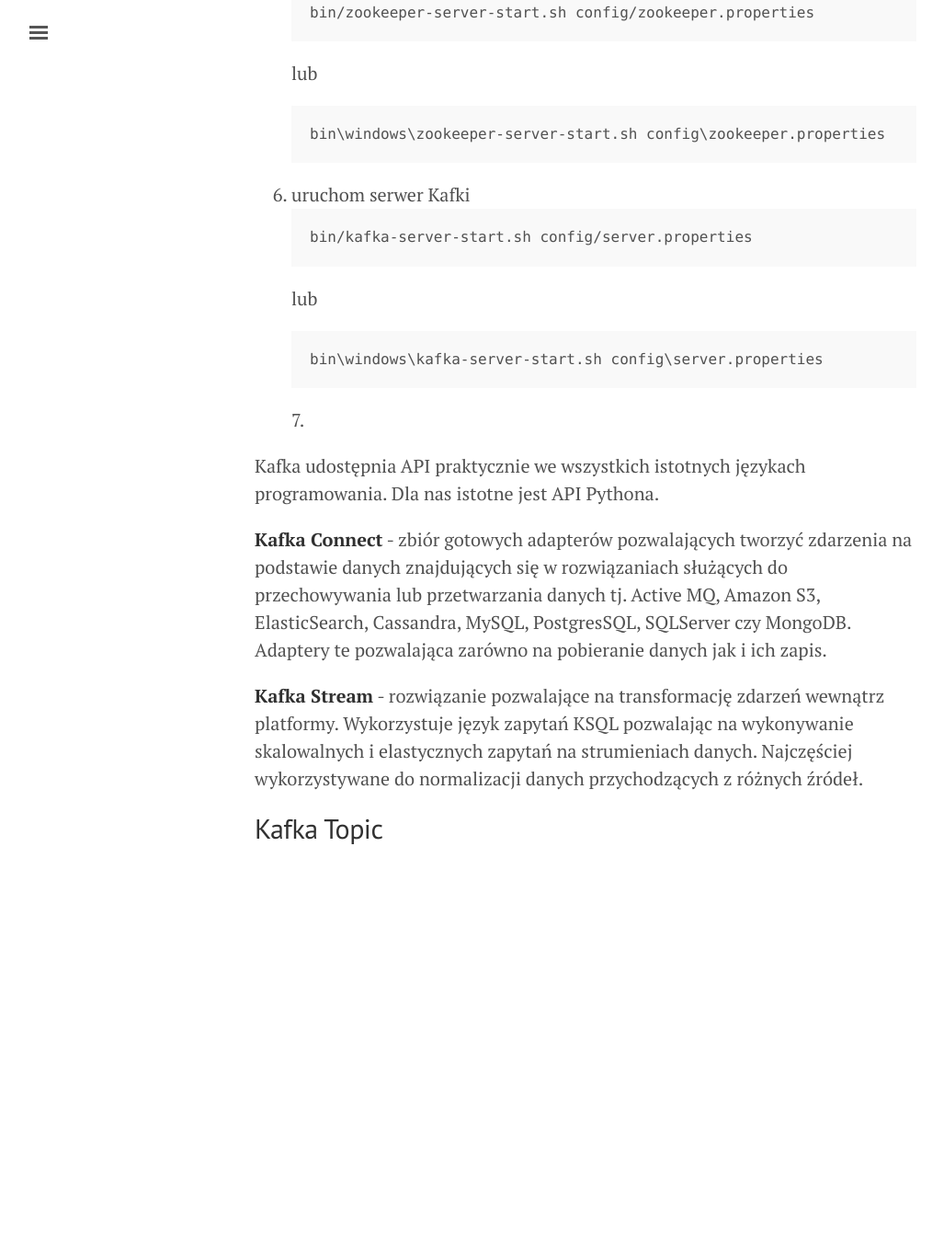
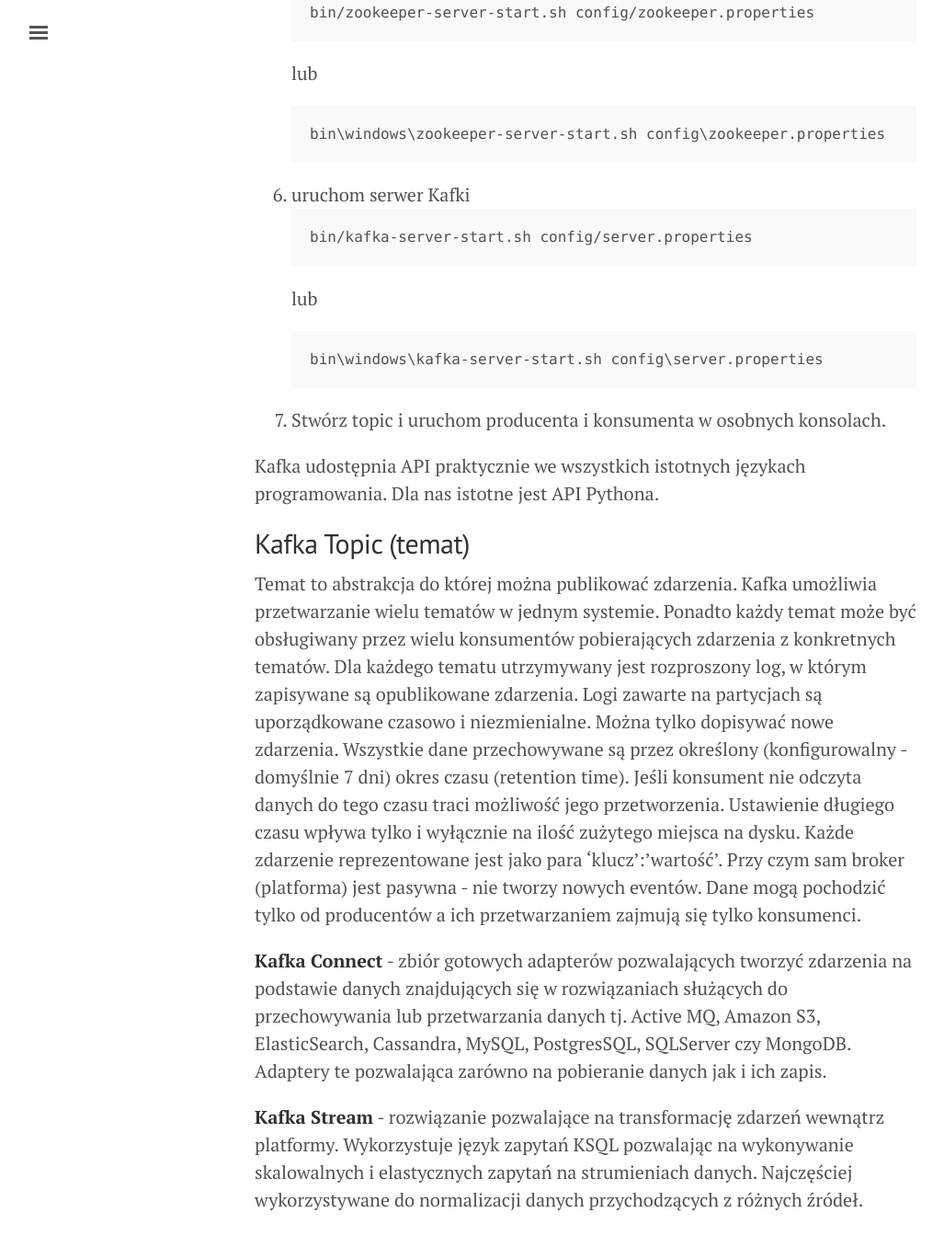
Before and after one commit to sebkaz-teaching/RealTime, a Jekyll site: the page built from cw5D.md, in a window 1280 px wide and 1400 px high, scrolled down 2064 px. Shown: the top 1356 px of the window at 92% size, without its empty margins (3-1030 px from the left). Built offline with Jekyll 4.4.1, drawn with Linux system fonts in a browser that asks for light colours; a script that is not in the unit is left out; before the commit the page ends 3064 px from its top, so only the background shows below that.

Commit message:
Update cw5D.md

````diff
--- a/cw5D.md
+++ b/cw5D.md
@@ -53,17 +53,18 @@
 ```{bash}
 bin\windows\kafka-server-start.sh config\server.properties
 ```
-7.
-
+7. Stwórz topic i uruchom producenta i konsumenta w osobnych konsolach.
 
 
 
 
 Kafka udostępnia API praktycznie we wszystkich istotnych językach programowania. Dla nas istotne jest API Pythona.
 
+## Kafka Topic (temat)
+
+Temat to abstrakcja do której można publikować zdarzenia. Kafka umożliwia przetwarzanie wielu tematów w jednym systemie. Ponadto każdy temat może być obsługiwany przez wielu konsumentów pobierających zdarzenia z konkretnych tematów. Dla każdego tematu utrzymywany jest rozproszony log, w którym zapisywane są opublikowane zdarzenia. Logi zawarte na partycjach są uporządkowane czasowo i niezmienialne. Można tylko dopisywać nowe zdarzenia. Wszystkie dane przechowywane są przez określony (konfigurowalny - domyślnie 7 dni) okres czasu (retention time). Jeśli konsument nie odczyta danych do tego czasu traci możliwość jego przetworzenia. Ustawienie długiego czasu wpływa tylko i wyłącznie na ilość zużytego miejsca na dysku. Każde zdarzenie reprezentowane jest jako para 'klucz':'wartość'. Przy czym sam broker (platforma) jest pasywna - nie tworzy nowych eventów. Dane mogą pochodzić tylko od producentów a ich przetwarzaniem zajmują się tylko konsumenci.
+
+
 **Kafka Connect** - zbiór gotowych adapterów pozwalających tworzyć zdarzenia na podstawie danych znajdujących się w rozwiązaniach służących do przechowywania lub przetwarzania danych tj. Active MQ, Amazon S3, ElasticSearch, Cassandra, MySQL, PostgresSQL, SQLServer czy MongoDB. Adaptery te pozwalająca zarówno na pobieranie danych jak i ich zapis.
 
 **Kafka Stream** - rozwiązanie pozwalające na transformację zdarzeń wewnątrz platformy. Wykorzystuje język zapytań KSQL pozwalając na wykonywanie skalowalnych i elastycznych zapytań na strumieniach danych. Najczęściej wykorzystywane do normalizacji danych przychodzących z różnych źródeł.
-
-
-## Kafka Topic
````
